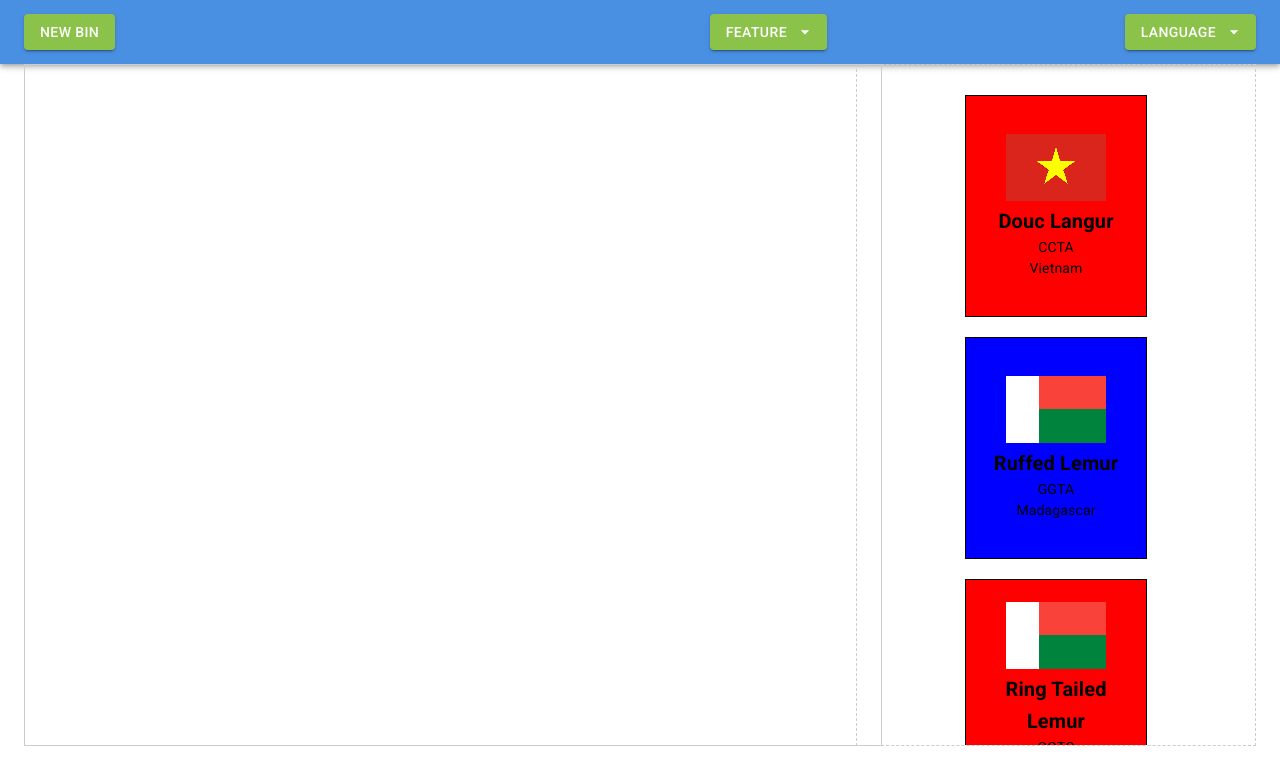
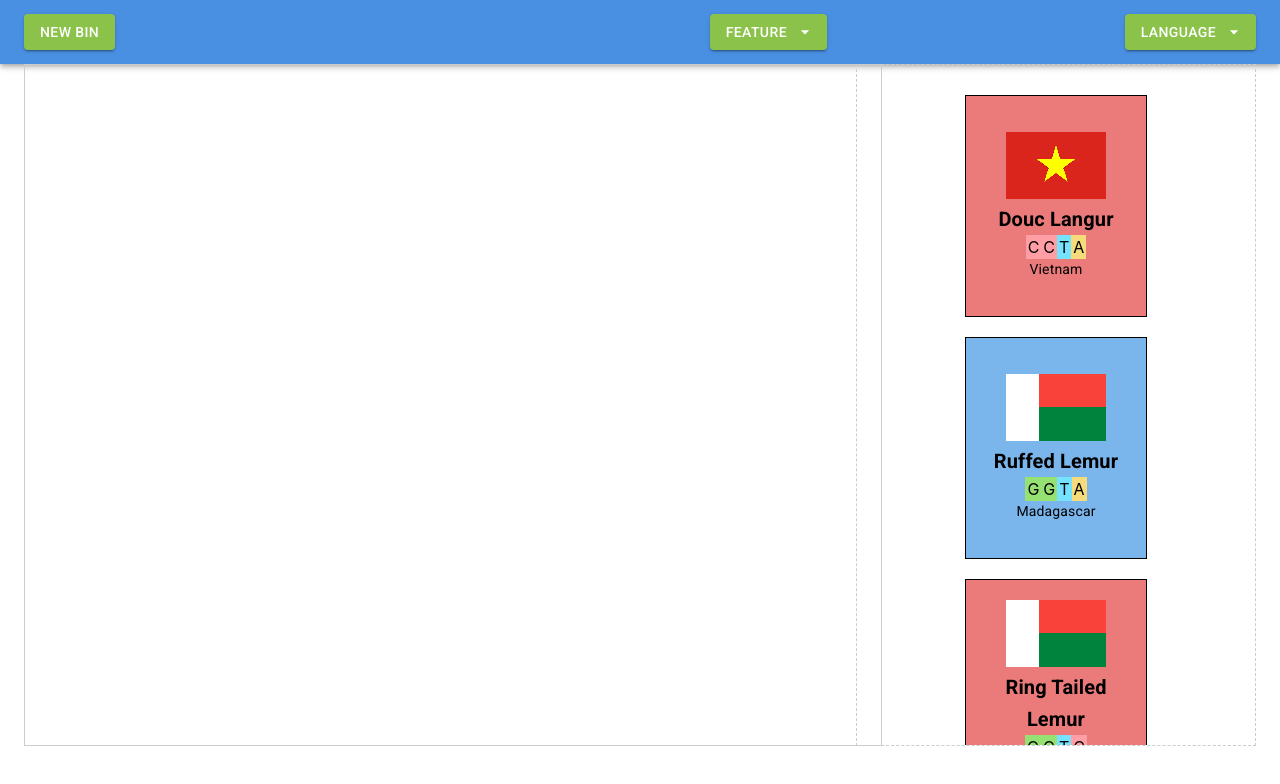
Before and after one commit to ocelots-rcn/EcoSort, a React (Create React App) app: page / in a window 1280 px wide. Shown: the top 784 px of the page. Built offline with nearby package versions, Linux system fonts and the light colour scheme.

Commit message:
Minor changes and added sequence container

```diff
--- a/src/Card.js
+++ b/src/Card.js
@@ -1,11 +1,6 @@
 import React from 'react';
 import { useDrag } from 'react-dnd';
 import { ItemTypes } from './ItemTypes'; // Import item types
-
-// Define container types
-const ImageContainer = ({ src }) => <img src={src} alt="card feature" style={{ maxWidth: '100%', maxHeight: '100%' }} />;
-const SequenceContainer = ({ data }) => <div>{data}</div>;
-const TextContainer = ({ data }) => <div>{data}</div>;
 
 const Card = ({ card }) => {
   const [{ isDragging }, drag] = useDrag(() => ({
--- a/src/CardData.js
+++ b/src/CardData.js
@@ -3,19 +3,40 @@ import dataset from './DataSet';
 import { Box, Typography } from '@mui/material';
 
 // Helper functions
-const getFeatureNames = () => Object.keys(dataset.features || {});
+const getFeatureNames = () => Object.keys(dataset.features || []);
 const generateUniqueId = (index) => index + 1;
-const determineCardColor = (index) => index % 2 === 0 ? 'red' : 'blue';
+const determineCardColor = (index) => index % 2 === 0 ? '#eb7a7a' : '#7ab6eb';
 
 // Define container types
-const ImageContainer = ({ src, label }) => (
+const ImageContainer = ({ feature_data }) => (
   <Box>
-    <img src={src} alt="card feature" style={{ maxWidth: '100%', maxHeight: '100%' }} />
-    {label && <Typography variant="h6" sx={{ fontWeight: 'bold' }}>{label}</Typography>}
+    <img src={feature_data.data} alt="card feature" style={{ maxWidth: '100%', maxHeight: '100%' }} />
+    {feature_data.label && <Typography variant="h6" sx={{ fontWeight: 'bold' }}>{feature_data.label}</Typography>}
   </Box>
 );
-const SequenceContainer = ({ data }) => <Typography variant="body2">{data}</Typography>;
-const TextContainer = ({ data }) => <Typography variant="body2">{data}</Typography>;
+const SequenceContainer = ({ feature_data }) => (
+  <Box sx={{display: 'flex', flexDirection: 'row'}}>
+    <Typography variant="h6" sx={{ fontWeight: 'bold' }}>{feature_data.label}</Typography>
+    {[...feature_data.data].map((char, index) => {
+      if(char.toLowerCase() === "a") {
+        return <Box key={index} sx={{padding: '2px', backgroundColor: '#f6db7b'}}>{char}</Box>
+      }
+      else if(char.toLowerCase() === "c") {
+        return <Box key={index} sx={{padding: '2px', backgroundColor: '#ff9ea4'}}>{char}</Box>
+      }
+      else if(char.toLowerCase() === "g") {
+        return <Box key={index} sx={{padding: '2px', backgroundColor: '#95e171'}}>{char}</Box>
+      }
+      else if(char.toLowerCase() === "t") {
+        return <Box key={index} sx={{padding: '2px', backgroundColor: '#75e2ff'}}>{char}</Box>
+      }
+
+      return null;
+    })
+  }
+  </Box>
+);
+const TextContainer = ({ feature_data }) => <Typography variant="body2">{feature_data.data}</Typography>;
 
 // Transform data function
 const transformData = () => {
@@ -29,16 +50,14 @@ const transformData = () => {
     // Extract features
     featureNames.forEach(name => {
       const feature = dataset.features[name];
-      const featureData = card[name]?.data || '';
 
       if (feature?.type === 'image') {
         // Extract image feature label
-        const imageFeatureLabel = card[name]?.label || 'cheese';
-        children.push(<ImageContainer key={name} src={featureData} label={imageFeatureLabel} />);
+        children.push(<ImageContainer key={name} feature_data={card[name]} />);
       } else if (feature?.type === 'sequence') {
-        children.push(<SequenceContainer key={name} data={featureData} />);
+        children.push(<SequenceContainer key={name} feature_data={card[name]} />);
       } else if (feature?.type === 'text') {
-        children.push(<TextContainer key={name} data={featureData} />);
+        children.push(<TextContainer key={name} feature_data={card[name]} />);
       }
     });
 
--- a/src/DataSet.js
+++ b/src/DataSet.js
@@ -2,14 +2,20 @@ var dataset = {
     "features": {
       "morphology": {
         "type": "image",
+        "total_categories": 2,
+        "assessment_function": "categorical",
         "reflection_question": ""
       },
       "genetic": {
         "type": "sequence",
+        "total_categories": 2,
+        "assessment_function": "categorical",
         "reflection_question": ""
       },
       "country": {
         "type": "text",
+        "total_categories": 2,
+        "assessment_function": "categorical",
         "reflection_question": ""
       }
     },
```
